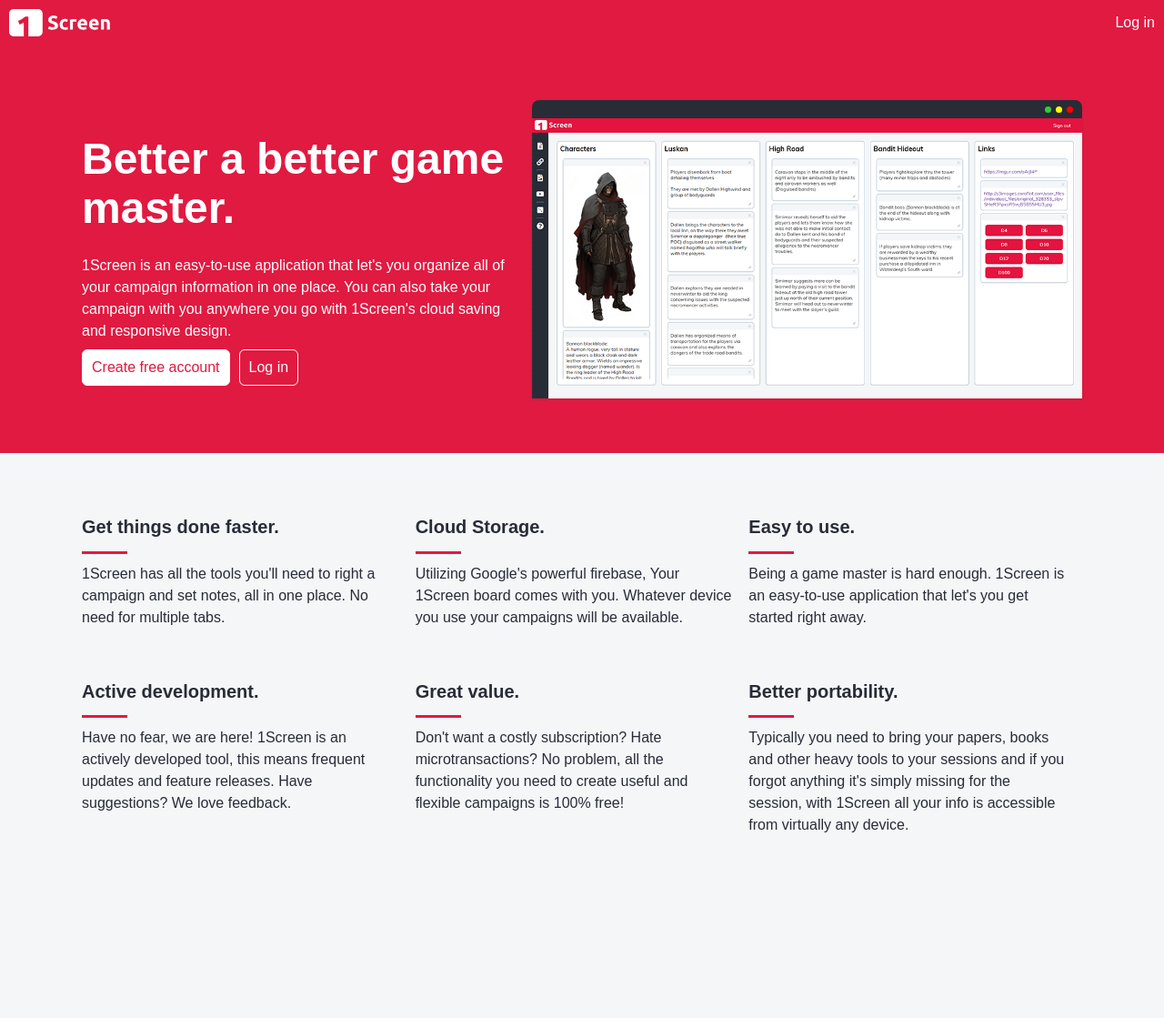
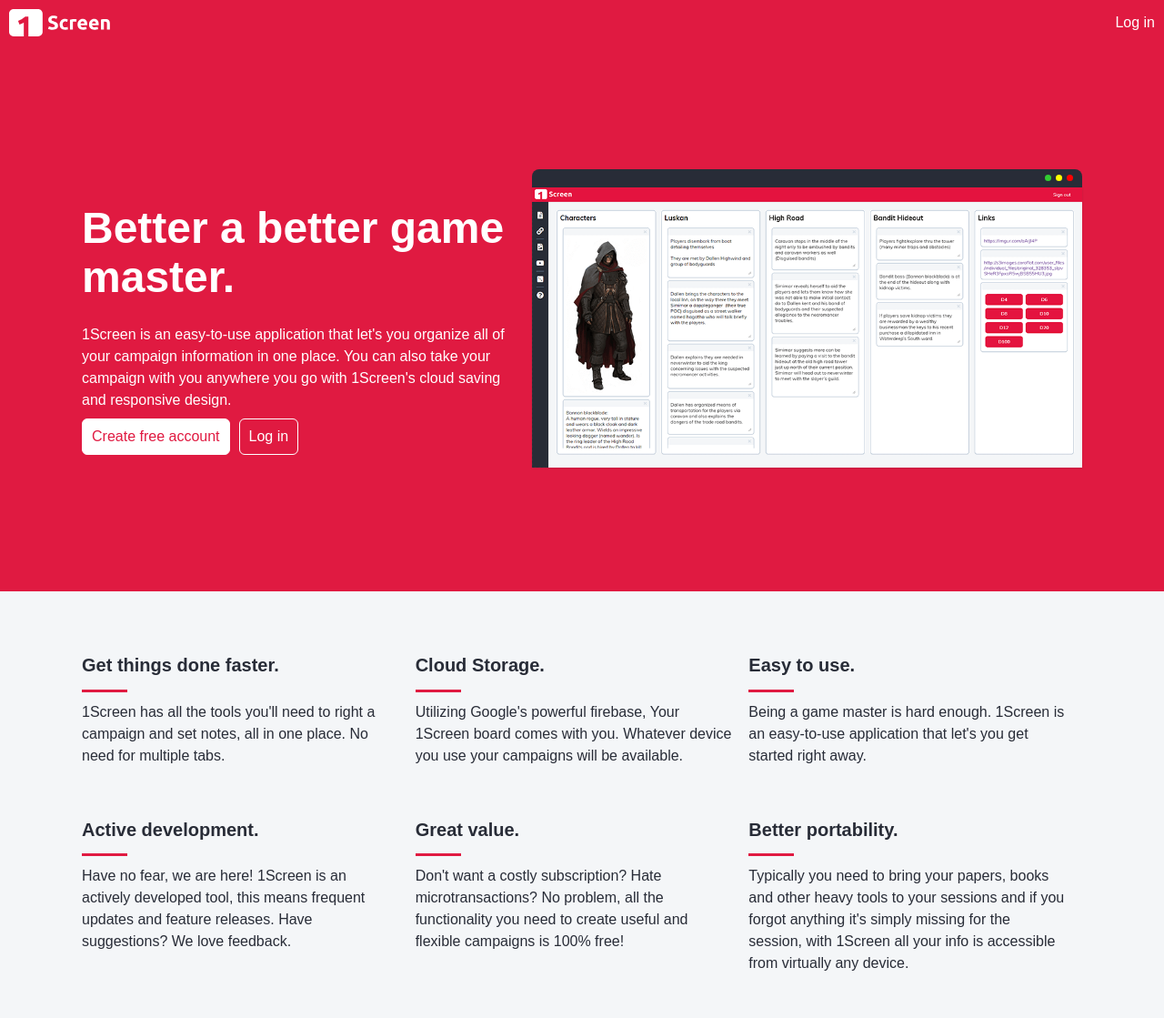
Before and after one commit to matoululu/1screen-plus, a Jekyll site: the page built from index.md, in a window 1280 px wide. Shown: the whole page at 91% size. Built offline with Jekyll 4.4.1, drawn with Linux system fonts in a browser that asks for light colours; some web fonts are replaced; comment, search, counter and statistics services are not loaded; before the commit the page ends 967 px from its top, so only the background shows below that.

Commit message:
Fix for index

```diff
--- a/_sass/_index.scss
+++ b/_sass/_index.scss
@@ -9,9 +9,10 @@
   background-color: $primary;
   width: 100%;
   padding: 60px 0;
-  max-height: 600px;
+  min-height: 600px;
   color: white;
   @media screen and (max-width: 798px) {
+    min-height: 760px;
     max-height: initial;
   }
   .forty {
```
Also changed, not shown: 1 other file.
